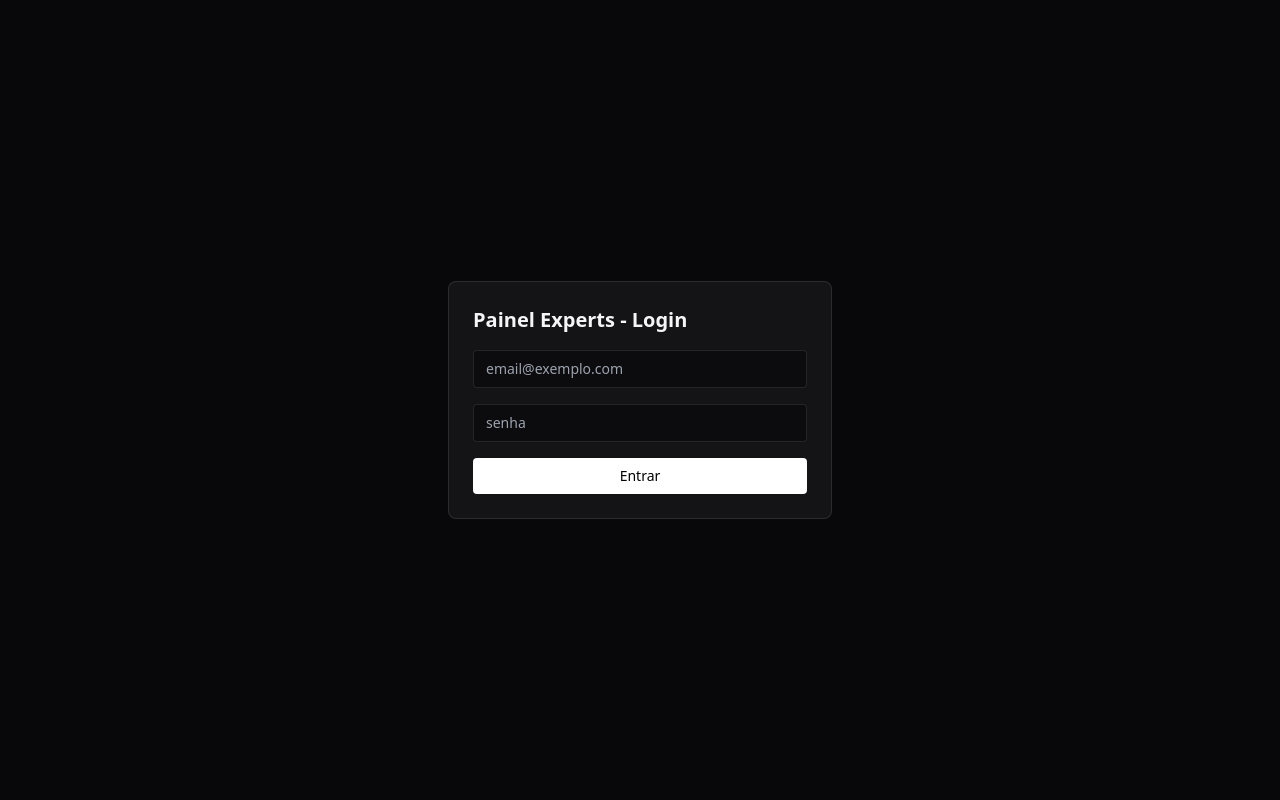
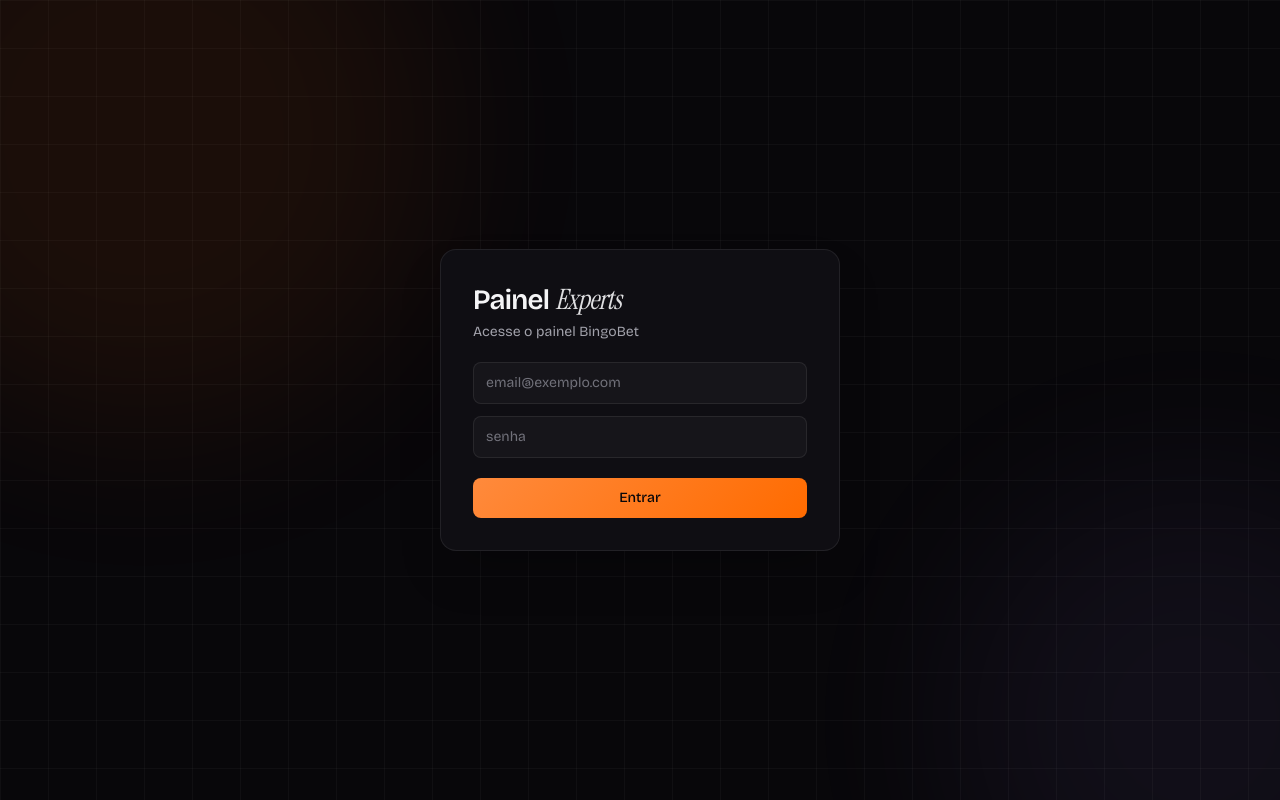
Before and after one commit to Msliz00/sem-pino, a Next.js app: page /login in a window 1280 px wide. Built offline with nearby package versions, Linux system fonts and the light colour scheme.

Commit message:
feat(ui): aplica identidade visual V0.8 - paleta, tipografia, orbs, glass

```diff
--- a/src/app/(auth)/criativos/page.tsx
+++ b/src/app/(auth)/criativos/page.tsx
@@ -1,3 +1,7 @@
 export default function CriativosPage() {
-  return <h1 className="text-2xl font-semibold">Criativos</h1>;
+  return (
+    <h1 className="text-[32px] font-semibold leading-tight tracking-tight">
+      Criativos
+    </h1>
+  );
 }
--- a/src/app/(auth)/gestao/page.tsx
+++ b/src/app/(auth)/gestao/page.tsx
@@ -1,3 +1,7 @@
 export default function GestaoPage() {
-  return <h1 className="text-2xl font-semibold">Gestão</h1>;
+  return (
+    <h1 className="text-[32px] font-semibold leading-tight tracking-tight">
+      Gestão
+    </h1>
+  );
 }
--- a/src/app/(auth)/historico/page.tsx
+++ b/src/app/(auth)/historico/page.tsx
@@ -1,3 +1,7 @@
 export default function HistoricoPage() {
-  return <h1 className="text-2xl font-semibold">Histórico</h1>;
+  return (
+    <h1 className="text-[32px] font-semibold leading-tight tracking-tight">
+      Histórico
+    </h1>
+  );
 }
--- a/src/app/(auth)/layout.tsx
+++ b/src/app/(auth)/layout.tsx
@@ -24,7 +24,7 @@ export default async function AuthLayout({
       <Sidebar />
       <div className="flex flex-1 flex-col" style={{ marginLeft: 240 }}>
         <Header userEmail={user.email ?? ""} />
-        <main className="flex-1 p-6">{children}</main>
+        <main className="flex-1 px-10 py-8">{children}</main>
       </div>
     </div>
   );
--- a/src/app/(auth)/upload/page.tsx
+++ b/src/app/(auth)/upload/page.tsx
@@ -1,3 +1,7 @@
 export default function UploadPage() {
-  return <h1 className="text-2xl font-semibold">Upload</h1>;
+  return (
+    <h1 className="text-[32px] font-semibold leading-tight tracking-tight">
+      Upload
+    </h1>
+  );
 }
--- a/src/app/globals.css
+++ b/src/app/globals.css
@@ -2,8 +2,89 @@
 @tailwind components;
 @tailwind utilities;
 
-body {
-  background: #08070a;
-  color: #f5f5f7;
-  font-family: system-ui, -apple-system, sans-serif;
+@layer base {
+  *,
+  *::before,
+  *::after {
+    box-sizing: border-box;
+  }
+
+  html,
+  body {
+    margin: 0;
+    padding: 0;
+  }
+
+  html {
+    font-family: var(--font-bricolage), system-ui, sans-serif;
+  }
+
+  body {
+    background-color: #08070a;
+    color: #f5f5f7;
+    font-family: var(--font-bricolage), system-ui, sans-serif;
+    min-height: 100vh;
+    position: relative;
+    overflow-x: hidden;
+    background-image:
+      linear-gradient(
+        to right,
+        rgba(255, 255, 255, 0.03) 1px,
+        transparent 1px
+      ),
+      linear-gradient(
+        to bottom,
+        rgba(255, 255, 255, 0.03) 1px,
+        transparent 1px
+      );
+    background-size: 48px 48px;
+  }
+
+  body::before,
+  body::after {
+    content: "";
+    position: fixed;
+    border-radius: 50%;
+    filter: blur(90px);
+    pointer-events: none;
+    z-index: -1;
+  }
+
+  body::before {
+    width: 600px;
+    height: 600px;
+    top: -180px;
+    left: -180px;
+    background: #ff6b00;
+    opacity: 0.08;
+    animation: float-orb-1 18s ease-in-out infinite alternate;
+  }
+
+  body::after {
+    width: 500px;
+    height: 500px;
+    bottom: -180px;
+    right: -180px;
+    background: #a78bfa;
+    opacity: 0.06;
+    animation: float-orb-2 20s ease-in-out infinite alternate;
+  }
 }
+
+@keyframes float-orb-1 {
+  from {
+    transform: translate(0, 0);
+  }
+  to {
+    transform: translate(120px, 80px);
+  }
+}
+
+@keyframes float-orb-2 {
+  from {
+    transform: translate(0, 0);
+  }
+  to {
+    transform: translate(-100px, -60px);
+  }
+}
--- a/src/app/layout.tsx
+++ b/src/app/layout.tsx
@@ -1,9 +1,36 @@
 import type { Metadata } from "next";
+import {
+  Bricolage_Grotesque,
+  Instrument_Serif,
+  JetBrains_Mono,
+} from "next/font/google";
 import "./globals.css";
+
+const bricolage = Bricolage_Grotesque({
+  subsets: ["latin"],
+  weight: ["400", "500", "600", "700"],
+  variable: "--font-bricolage",
+  display: "swap",
+});
+
+const instrument = Instrument_Serif({
+  subsets: ["latin"],
+  weight: ["400"],
+  style: ["normal", "italic"],
+  variable: "--font-instrument",
+  display: "swap",
+});
+
+const jetbrains = JetBrains_Mono({
+  subsets: ["latin"],
+  weight: ["400", "500"],
+  variable: "--font-mono",
+  display: "swap",
+});
 
 export const metadata: Metadata = {
   title: "Painel Experts",
-  description: "Painel administrativo",
+  description: "Painel administrativo BingoBet",
 };
 
 export default function RootLayout({
@@ -12,7 +39,10 @@ export default function RootLayout({
   children: React.ReactNode;
 }) {
   return (
-    <html lang="pt-BR">
+    <html
+      lang="pt-BR"
+      className={`${bricolage.variable} ${instrument.variable} ${jetbrains.variable}`}
+    >
       <body>{children}</body>
     </html>
   );
--- a/src/app/login/page.tsx
+++ b/src/app/login/page.tsx
@@ -40,18 +40,26 @@ export default function LoginPage() {
   };
 
   return (
-    <main className="flex min-h-screen items-center justify-center p-6">
+    <main className="flex min-h-screen items-center justify-center px-6">
       <form
         onSubmit={handleSubmit}
-        className="w-full max-w-sm space-y-4 rounded-lg border border-white/10 bg-white/5 p-6"
+        className="w-full max-w-[400px] space-y-5 rounded-2xl border border-white/[0.08] bg-surface p-8 shadow-2xl"
       >
-        <h1 className="text-xl font-semibold">Painel Experts - Login</h1>
+        <div className="space-y-1">
+          <h1 className="text-[28px] leading-tight tracking-tight">
+            <span className="font-semibold text-snow">Painel </span>
+            <span className="font-serif italic text-snow/90">Experts</span>
+          </h1>
+          <p className="text-sm text-muted">Acesse o painel BingoBet</p>
+        </div>
+
+        <div className="space-y-3">
           <input
             type="email"
             value={email}
             onChange={(e) => setEmail(e.target.value)}
             placeholder="email@exemplo.com"
-          className="w-full rounded border border-white/10 bg-black/40 px-3 py-2 text-sm"
+            className="w-full rounded-lg border border-white/[0.08] bg-white/[0.03] px-3 py-2.5 text-sm text-snow placeholder:text-[#71717a] outline-none transition-colors focus:border-bingo"
             required
             disabled={loading}
           />
@@ -60,19 +68,25 @@ export default function LoginPage() {
             value={password}
             onChange={(e) => setPassword(e.target.value)}
             placeholder="senha"
-          className="w-full rounded border border-white/10 bg-black/40 px-3 py-2 text-sm"
+            className="w-full rounded-lg border border-white/[0.08] bg-white/[0.03] px-3 py-2.5 text-sm text-snow placeholder:text-[#71717a] outline-none transition-colors focus:border-bingo"
             required
             disabled={loading}
           />
+        </div>
+
         <button
           type="submit"
           disabled={loading}
-          className="w-full rounded bg-white px-3 py-2 text-sm font-medium text-black hover:bg-white/90 disabled:opacity-50"
+          className="w-full rounded-lg bg-bingo-gradient px-3 py-2.5 text-sm font-medium text-ink shadow-[0_0_0_0_rgba(255,107,0,0)] transition-all hover:shadow-[0_0_24px_-4px_rgba(255,107,0,0.6)] disabled:opacity-50 disabled:shadow-none"
         >
           {loading ? "Entrando..." : "Entrar"}
         </button>
+
         {errorMessage && (
-          <p className="text-sm text-red-400" role="alert">
+          <p
+            role="alert"
+            className="rounded border-l-2 border-danger bg-danger/[0.08] px-3 py-2 text-sm text-danger"
+          >
             {errorMessage}
           </p>
         )}
--- a/src/components/Sidebar.tsx
+++ b/src/components/Sidebar.tsx
@@ -44,39 +44,47 @@ export function Sidebar() {
 
   return (
     <aside
-      className="fixed left-0 top-0 flex h-screen flex-col border-r border-white/10 bg-black/40"
+      className="fixed left-0 top-0 z-10 flex h-screen flex-col border-r border-white/[0.08] bg-[#06050a]"
       style={{ width: 240 }}
     >
-      <div className="px-6 py-5 text-lg font-semibold">Painel Experts</div>
+      <div className="px-6 py-6 text-[22px] leading-none tracking-tight">
+        <span className="font-semibold text-snow">Painel </span>
+        <span className="font-serif italic text-snow/90">Experts</span>
+      </div>
 
-      <nav className="flex flex-1 flex-col gap-1 px-3">
+      <nav className="flex flex-1 flex-col gap-0.5 px-3">
         {NAV_ITEMS.map(({ href, label, icon: Icon }) => {
           const active = pathname === href || pathname.startsWith(`${href}/`);
           return (
             <Link
               key={href}
               href={href}
-              className={`flex items-center gap-3 rounded px-3 py-2 text-sm transition ${
+              className={`relative flex items-center gap-3 rounded-md px-4 py-3 text-sm transition-colors ${
                 active
-                  ? "bg-white/10 text-white"
-                  : "text-white/70 hover:bg-white/5 hover:text-white"
+                  ? "bg-bingo/[0.15] text-snow"
+                  : "text-muted hover:bg-white/[0.04] hover:text-snow"
               }`}
             >
-              <Icon size={18} />
+              {active && (
+                <span className="absolute left-0 top-1/2 h-6 w-[2px] -translate-y-1/2 rounded-r bg-bingo" />
+              )}
+              <Icon size={18} strokeWidth={1.75} />
               <span>{label}</span>
             </Link>
           );
         })}
       </nav>
 
+      <div className="border-t border-white/[0.08] p-3">
         <button
           type="button"
           onClick={handleSignOut}
-        className="m-3 flex items-center gap-3 rounded px-3 py-2 text-sm text-white/70 hover:bg-white/5 hover:text-white"
+          className="flex w-full items-center gap-3 rounded-md px-4 py-3 text-sm text-muted transition-colors hover:bg-white/[0.04] hover:text-snow"
         >
-        <LogOut size={18} />
+          <LogOut size={18} strokeWidth={1.75} />
           <span>Sair</span>
         </button>
+      </div>
     </aside>
   );
 }
--- a/tailwind.config.ts
+++ b/tailwind.config.ts
@@ -3,7 +3,28 @@ import type { Config } from "tailwindcss";
 const config: Config = {
   content: ["./src/**/*.{ts,tsx}"],
   theme: {
-    extend: {},
+    extend: {
+      fontFamily: {
+        sans: ["var(--font-bricolage)", "system-ui", "sans-serif"],
+        serif: ["var(--font-instrument)", "serif"],
+        mono: ["var(--font-mono)", "monospace"],
+      },
+      colors: {
+        ink: "#08070a",
+        snow: "#f5f5f7",
+        surface: "#0f0e13",
+        muted: "#a1a1aa",
+        bingo: "#ff6b00",
+        reals: "#a78bfa",
+        success: "#22c55e",
+        warning: "#f59e0b",
+        danger: "#ef4444",
+      },
+      backgroundImage: {
+        "bingo-gradient":
+          "linear-gradient(135deg, #ff8a3c 0%, #ff6b00 100%)",
+      },
+    },
   },
   plugins: [],
 };
```
Also changed, not shown: src/app/(auth)/dashboard/page.tsx (+9 -3 lines), src/components/Header.tsx (+10 -8 lines). Lines whose indentation alone changed are shown as unchanged.
